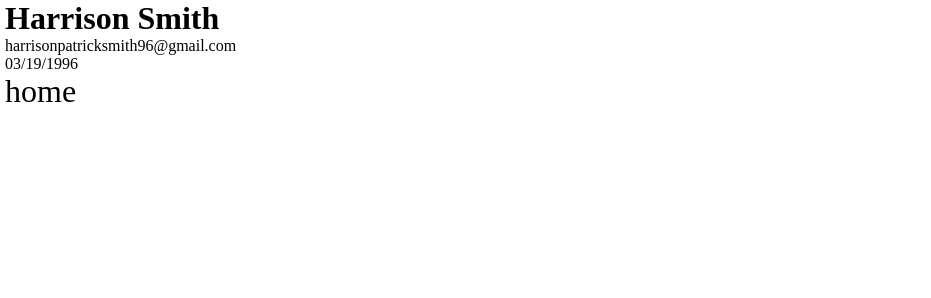
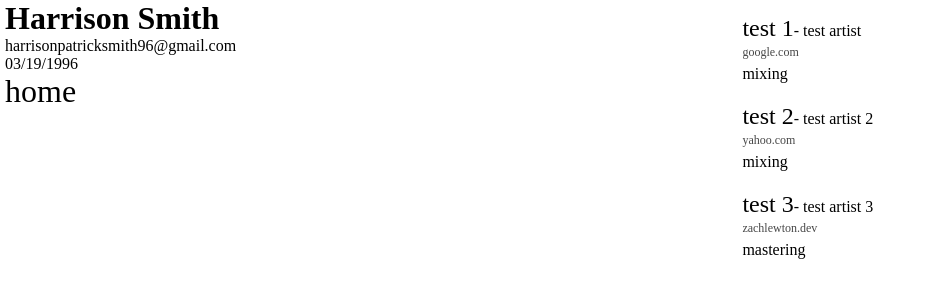
Before and after one commit to zachlewton/harrison-smith, a Gatsby site: page /other-works in a window 1280 px wide. Shown: the whole page, without its empty margins (0-931 px from the left). Built offline with nearby package versions, Linux system fonts and the light colour scheme; Gatsby itself is replaced by a stand-in of ours; some packages are replaced by stand-ins of ours.

Commit message:
finished?

```diff
--- a/src/pages/index.js
+++ b/src/pages/index.js
@@ -9,7 +9,7 @@ export default function Home({ data }, props) {
     <Layout>
       <AlbumsContainer>
         {data.allMarkdownRemark.nodes.map(album => (
-          <a href={album.frontmatter.url}>
+          <a href={album.frontmatter.url} target="_blank">
             <Img
               style={{ width: "100%" }}
               fluid={album.frontmatter.album_art.childImageSharp.fluid}
--- a/src/pages/other-works.js
+++ b/src/pages/other-works.js
@@ -3,6 +3,69 @@ import { graphql } from "gatsby"
 import styled from "@emotion/styled"
 import Layout from "../components/Layout"
 
-export default function OtherWorks() {
-  return <Layout> </Layout>
+export default function OtherWorks({ data }, props) {
+  return (
+    <Layout>
+      {console.log(data)}
+
+      <WorkContainer>
+        {data.allMarkdownRemark.nodes.map(work => (
+          <WorkCard>
+            <p style={{ margin: "0" }}>
+              <span style={{ fontSize: "1.5rem" }}>
+                {work.frontmatter.title}
+              </span>
+              - {work.frontmatter.artist}
+            </p>
+            {/* <Title>{work.frontmatter.title}</Title>
+            <Artist>{work.frontmatter.artist}</Artist> */}
+
+            <UrlLink href={work.frontmatter.url} target="_blank">
+              {work.frontmatter.url}
+            </UrlLink>
+            <div style={{ marginTop: "5px" }}>{work.frontmatter.role}</div>
+          </WorkCard>
+        ))}
+      </WorkContainer>
+    </Layout>
+  )
 }
+
+const WorkContainer = styled.div``
+
+const Title = styled.h2`
+  font-size: 1.5rem;
+  margin: 0 0 0 0;
+`
+
+const Artist = styled.p`
+  font-size: 1rem;
+  margin: 0;
+`
+
+const UrlLink = styled.a`
+  font-size: 0.75rem;
+  margin: 0 0 5px 0;
+  color: #474747;
+`
+
+const WorkCard = styled.div`
+  width: 100%;
+  padding: 10px 10px 10px 40%;
+`
+
+export const WorksQuery = graphql`
+  query WorksQuery {
+    allMarkdownRemark(filter: { fileAbsolutePath: { regex: "/other_work/" } }) {
+      nodes {
+        frontmatter {
+          url
+          role
+          title
+          artist
+        }
+        id
+      }
+    }
+  }
+`
```
